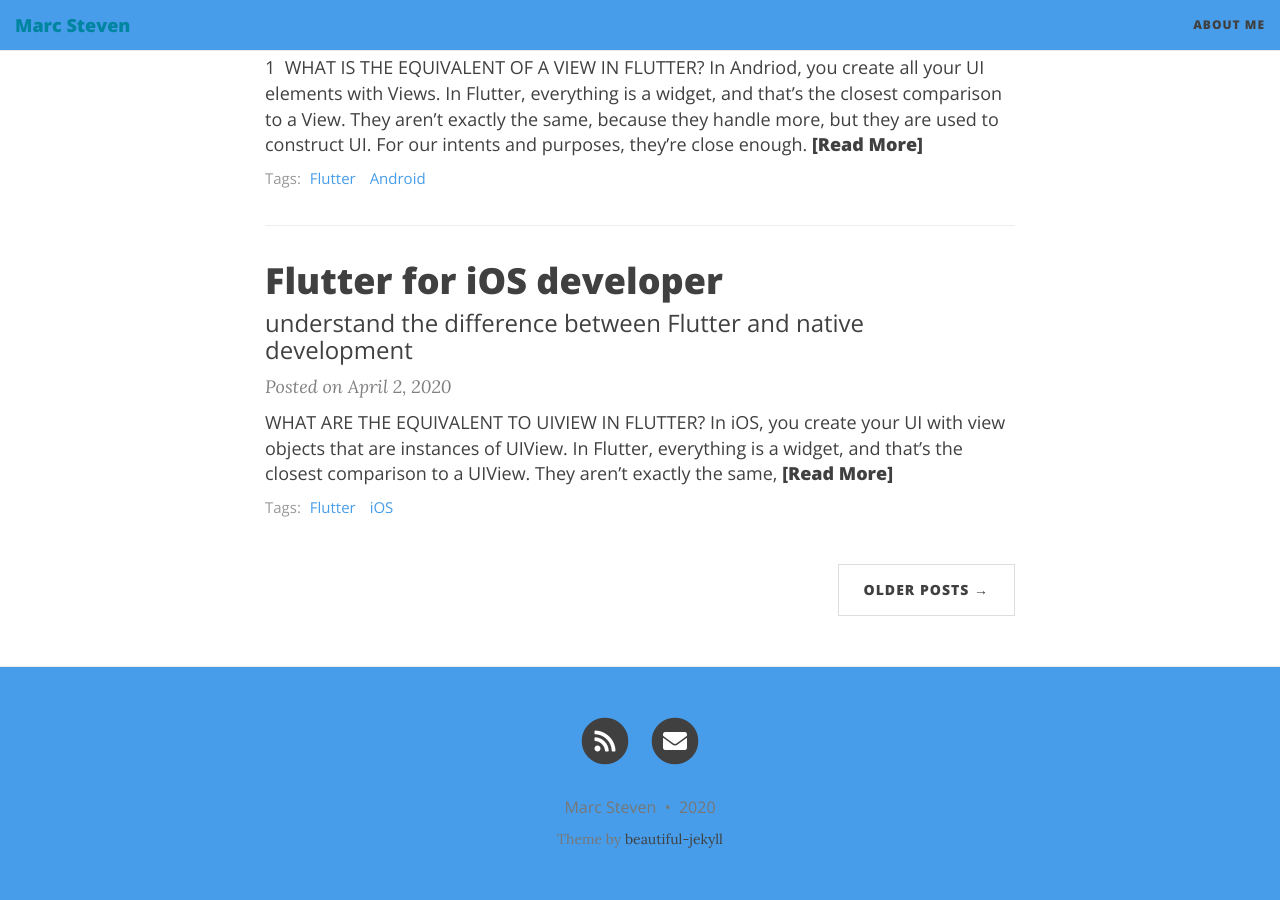
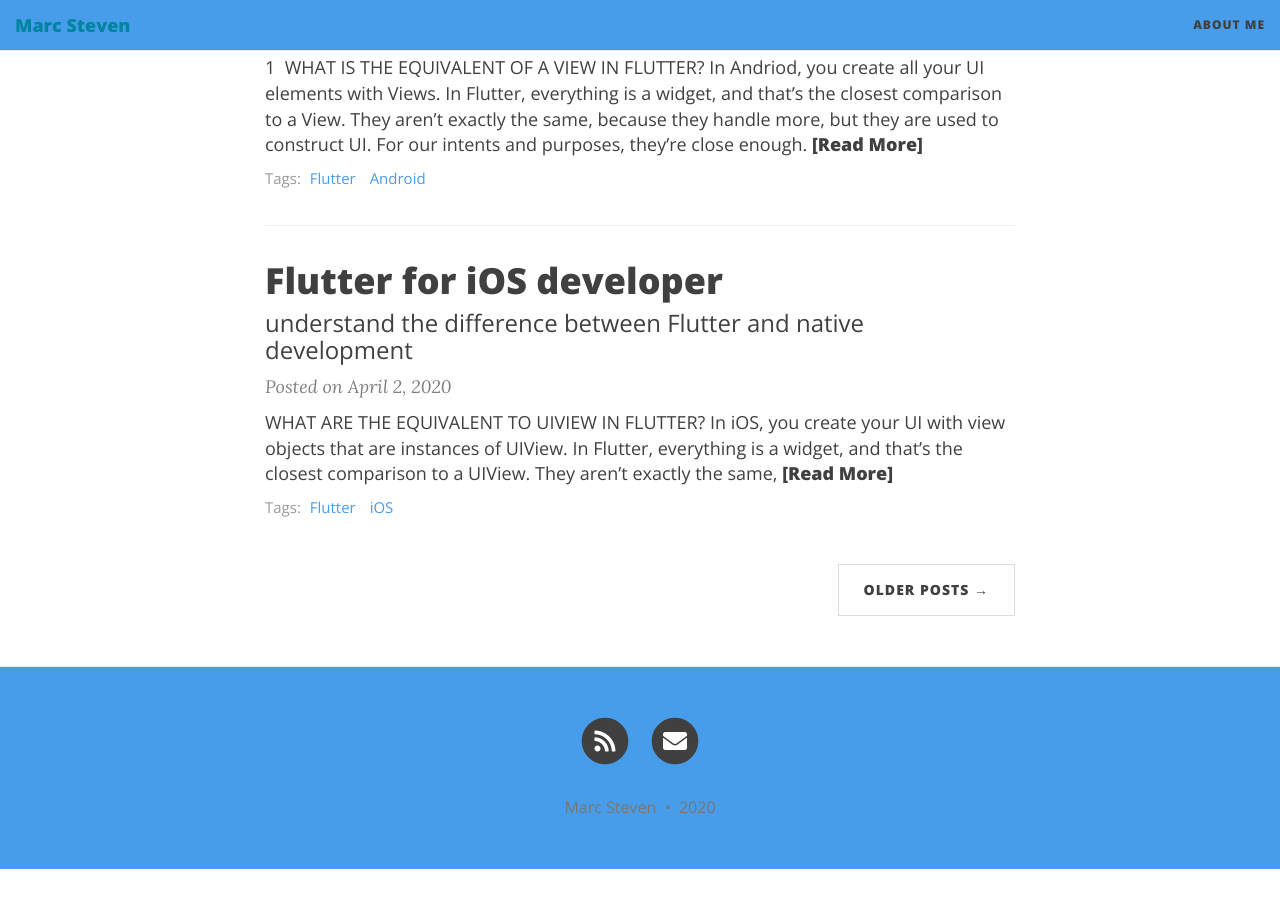
Before and after one commit to memoriesus/memoriesus.github.io, a Jekyll site: the page built from index.html, in a window 1280 px wide and 900 px high, scrolled down 2594 px. Built offline with Jekyll 4.4.1, drawn with Linux system fonts in a browser that asks for light colours; nearby versions of some CDN libraries; the list of posts is cut into pages by our own code; after the commit the page ends 3463 px from its top, so only the background shows below that.

Commit message:
Update footer.html

```diff
--- a/_includes/footer.html
+++ b/_includes/footer.html
@@ -42,10 +42,7 @@
       {% endif%}
       </p>
           <!-- Please don't remove this, keep my open source work credited :) -->
-    <p class="theme-by text-muted">
-      Theme by
-      <a href="https://deanattali.com/beautiful-jekyll/">beautiful-jekyll</a>
-    </p>
+
       </div>
     </div>
   </div>
```
